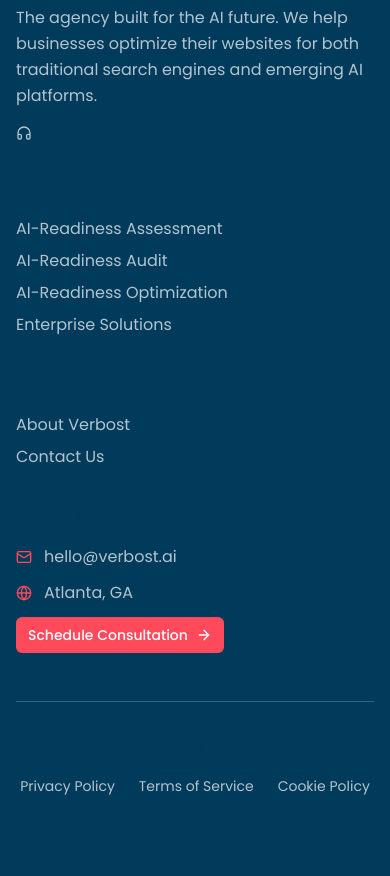
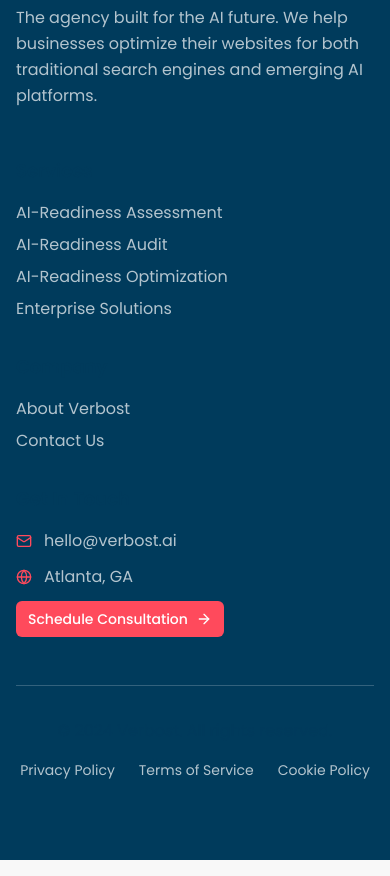
Before and after one commit to zerbrush/verbost, a Next.js app in the folder project/: page /contact in a window 390 px wide. Shown: the part 4560-5436 px from the top of the page. Built offline with nearby package versions, Linux system fonts and the light colour scheme.

Commit message:
Removed headphones icon

```diff
--- a/project/app/contact/page.tsx
+++ b/project/app/contact/page.tsx
@@ -480,7 +480,6 @@
                 The agency built for the AI future. We help businesses optimize their websites for both traditional search engines and emerging AI platforms.
               </p>
               <div className="flex items-center space-x-2 text-white/70">
-                <Headphones className="h-4 w-4" />
               </div>
             </div>
 
```
